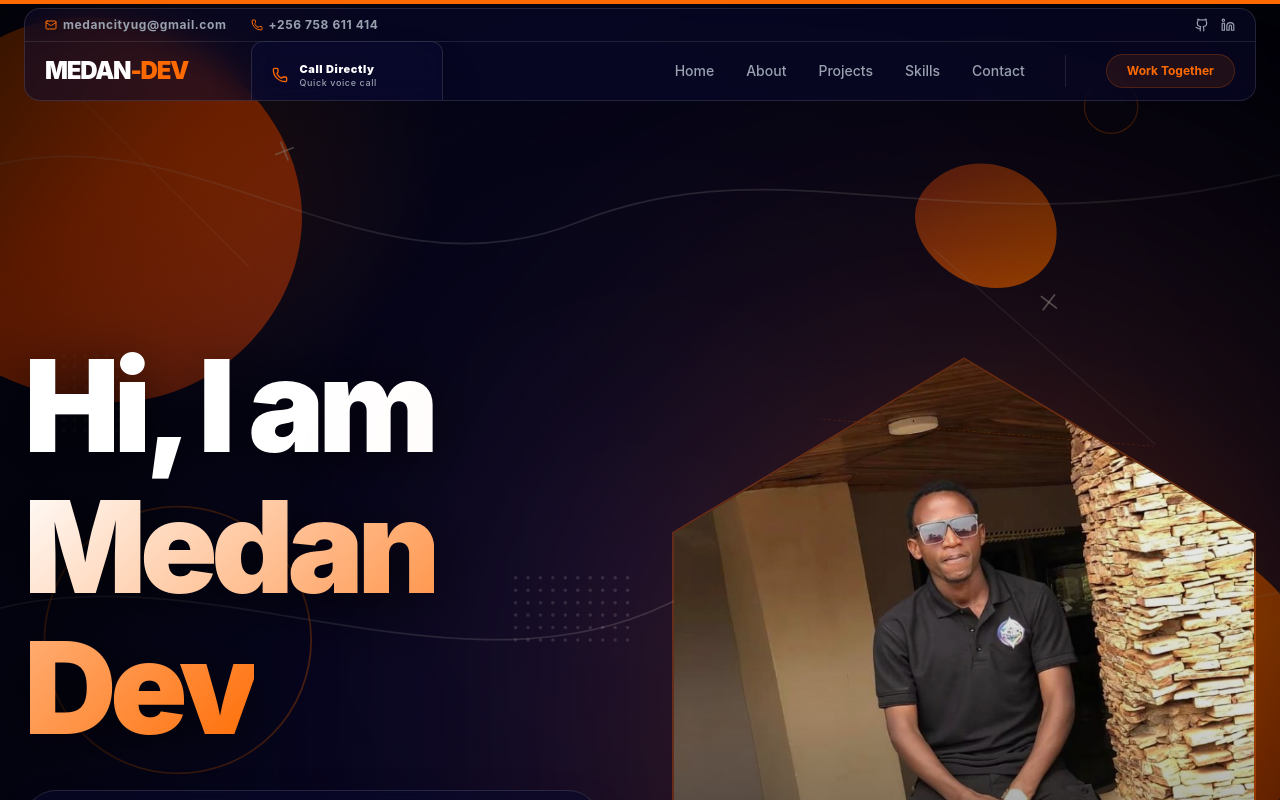
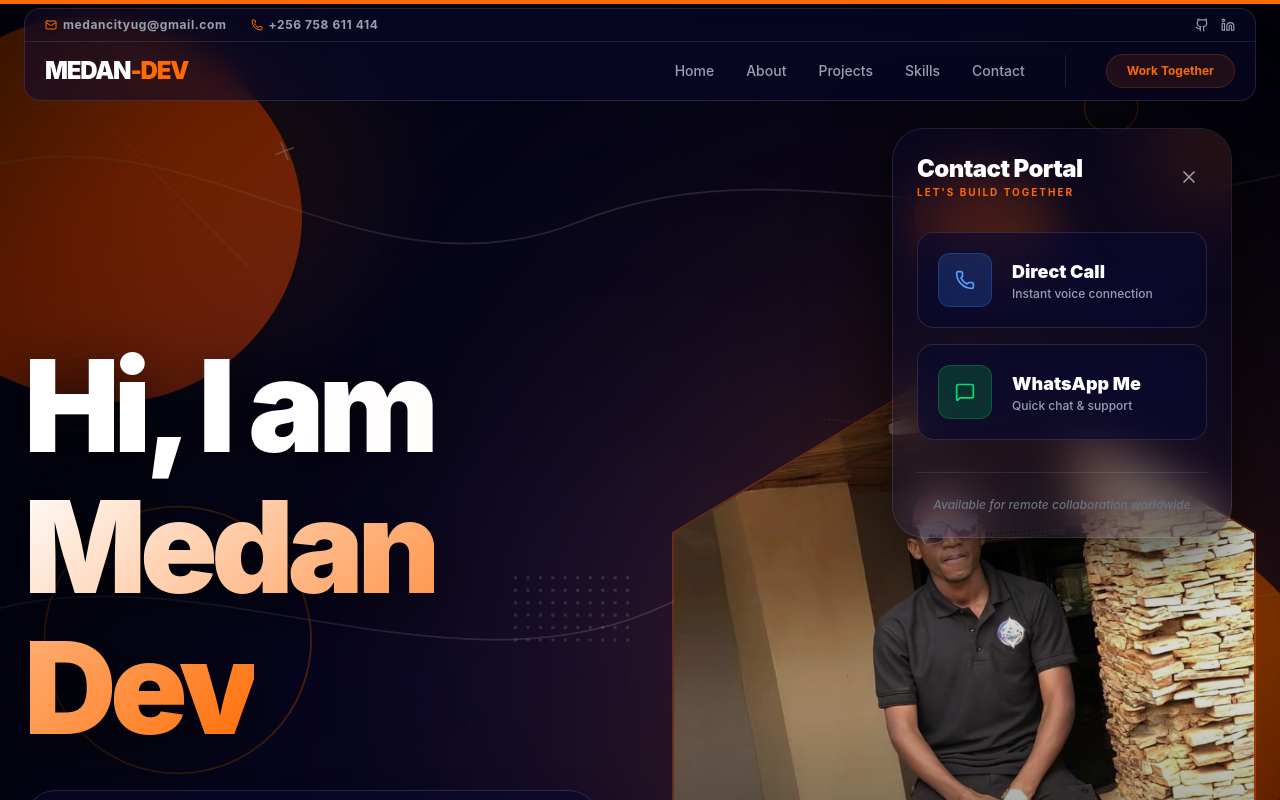
Before and after one commit to medan-dev/medan-dev, a Next.js app in the folder medan-dev/: page / in a window 1280 px wide. Both pictures are taken after a click on the button "+256 758 611 414". Shown: the top 800 px of the page. Built offline with nearby package versions, Linux system fonts and the light colour scheme.

Commit message:
feat: replace clipped contact dropdown with floating portal

```diff
--- a/medan-dev/src/components/Navbar.tsx
+++ b/medan-dev/src/components/Navbar.tsx
@@ -1,7 +1,7 @@
 'use client';
 
 import { motion, AnimatePresence } from 'framer-motion';
-import { Menu, X, Github, Linkedin, Mail, Phone, MessageSquare } from 'lucide-react';
+import { Menu, X, Github, Linkedin, Mail, Phone, MessageSquare, Send } from 'lucide-react';
 import { useState, useRef, useEffect } from 'react';
 
 const navLinks = [
@@ -15,12 +15,12 @@ const navLinks = [
 export default function Navbar() {
   const [isOpen, setIsOpen] = useState(false);
   const [showContactOptions, setShowContactOptions] = useState(false);
-  const dropdownRef = useRef<HTMLDivElement>(null);
+  const portalRef = useRef<HTMLDivElement>(null);
 
-  // Close dropdown when clicking outside
+  // Close portal when clicking outside
   useEffect(() => {
     function handleClickOutside(event: MouseEvent) {
-      if (dropdownRef.current && !dropdownRef.current.contains(event.target as Node)) {
+      if (portalRef.current && !portalRef.current.contains(event.target as Node)) {
         setShowContactOptions(false);
       }
     }
@@ -30,20 +30,23 @@ export default function Navbar() {
 
   const contactOptions = [
     {
-      name: 'Call Directly',
-      icon: <Phone size={16} />,
+      name: 'Direct Call',
+      icon: <Phone size={20} />,
       href: 'tel:+256758611414',
-      description: 'Quick voice call'
+      description: 'Instant voice connection',
+      color: 'bg-blue-500/20 text-blue-400 border-blue-500/30'
     },
     {
       name: 'WhatsApp Me',
-      icon: <MessageSquare size={16} />,
+      icon: <MessageSquare size={20} />,
       href: 'https://wa.me/256758611414',
-      description: 'Instant messaging'
+      description: 'Quick chat & support',
+      color: 'bg-green-500/20 text-green-400 border-green-500/30'
     }
   ];
 
   return (
+    <>
       <nav className="fixed top-0 w-full z-50 px-4 md:px-6 py-2">
         <div className="max-w-7xl mx-auto glass rounded-2xl border-white/10 overflow-hidden relative">
           {/* Upper Layer: Contact Details & Socials */}
@@ -53,7 +56,6 @@ export default function Navbar() {
                 <Mail size={12} className="text-accent" />
                 <span className="hidden sm:inline">medancityug@gmail.com</span>
               </a>
-            <div className="relative" ref={dropdownRef}>
               <button
                 onClick={() => setShowContactOptions(!showContactOptions)}
                 className="flex items-center gap-1.5 hover:text-accent transition-colors outline-none"
@@ -61,36 +63,6 @@ export default function Navbar() {
                 <Phone size={12} className="text-accent" />
                 <span>+256 758 611 414</span>
               </button>
-
-              <AnimatePresence>
-                {showContactOptions && (
-                  <motion.div
-                    initial={{ opacity: 0, y: 10, scale: 0.95 }}
-                    animate={{ opacity: 1, y: 0, scale: 1 }}
-                    exit={{ opacity: 0, y: 10, scale: 0.95 }}
-                    className="absolute top-full left-0 mt-2 w-48 glass rounded-xl border border-white/10 p-2 shadow-2xl z-50 overflow-hidden"
-                  >
-                    {contactOptions.map((opt) => (
-                      <a
-                        key={opt.name}
-                        href={opt.href}
-                        target={opt.href.startsWith('http') ? '_blank' : undefined}
-                        className="flex items-center gap-3 p-3 hover:bg-accent/10 rounded-lg transition-all group"
-                        onClick={() => setShowContactOptions(false)}
-                      >
-                        <div className="text-accent group-hover:scale-110 transition-transform">
-                          {opt.icon}
-                        </div>
-                        <div>
-                          <p className="text-[11px] font-black text-white">{opt.name}</p>
-                          <p className="text-[9px] text-gray-400 font-medium">{opt.description}</p>
-                        </div>
-                      </a>
-                    ))}
-                  </motion.div>
-                )}
-              </AnimatePresence>
-            </div>
             </div>
             <div className="flex gap-3 items-center">
               <a href="https://github.com/medan-dev" target="_blank" className="hover:text-accent transition-colors">
@@ -142,10 +114,12 @@ export default function Navbar() {
         </div>
 
         {/* Mobile Links */}
+        <AnimatePresence>
           {isOpen && (
             <motion.div
               initial={{ opacity: 0, y: -20 }}
               animate={{ opacity: 1, y: 0 }}
+              exit={{ opacity: 0, y: -20 }}
               className="md:hidden mt-2 mx-auto max-w-7xl glass rounded-2xl p-6 flex flex-col gap-4"
             >
               {navLinks.map((link) => (
@@ -173,6 +147,63 @@ export default function Navbar() {
               </div>
             </motion.div>
           )}
+        </AnimatePresence>
       </nav>
+
+      {/* Floating Contact Portal - Moved outside of the overflow-hidden nav */}
+      <AnimatePresence>
+        {showContactOptions && (
+          <div className="fixed inset-0 z-[100] flex items-start justify-center md:justify-end pt-24 md:pt-32 md:pr-12 pointer-events-none">
+            <motion.div
+              ref={portalRef}
+              initial={{ opacity: 0, x: 50, scale: 0.9 }}
+              animate={{ opacity: 1, x: 0, scale: 1 }}
+              exit={{ opacity: 0, x: 50, scale: 0.9 }}
+              className="w-[90%] max-w-[340px] glass-card p-6 rounded-[2rem] border-white/20 shadow-[0_20px_80px_rgba(0,0,0,0.8)] pointer-events-auto backdrop-blur-3xl relative overflow-hidden group"
+            >
+              {/* Decorative accent glow */}
+              <div className="absolute -top-12 -right-12 w-32 h-32 bg-accent/20 blur-[50px] rounded-full group-hover:bg-accent/30 transition-colors" />
+
+              <div className="flex justify-between items-center mb-8">
+                <div>
+                  <h3 className="text-2xl font-black tracking-tight">Contact Portal</h3>
+                  <p className="text-[10px] font-bold text-accent uppercase tracking-[0.2em]">Let's build together</p>
+                </div>
+                <button
+                  onClick={() => setShowContactOptions(false)}
+                  className="p-2 hover:bg-white/10 rounded-full transition-colors"
+                >
+                  <X size={20} className="text-gray-400" />
+                </button>
+              </div>
+
+              <div className="space-y-4">
+                {contactOptions.map((opt) => (
+                  <a
+                    key={opt.name}
+                    href={opt.href}
+                    target={opt.href.startsWith('http') ? '_blank' : undefined}
+                    className="flex items-center gap-5 p-5 glass rounded-2xl border border-white/5 hover:border-accent/30 hover:bg-accent/5 transition-all group/opt"
+                    onClick={() => setShowContactOptions(false)}
+                  >
+                    <div className={`p-4 rounded-xl border ${opt.color} group-hover/opt:scale-110 transition-transform`}>
+                      {opt.icon}
+                    </div>
+                    <div>
+                      <p className="font-black text-lg text-white group-hover/opt:text-accent transition-colors">{opt.name}</p>
+                      <p className="text-xs text-gray-400 font-medium">{opt.description}</p>
+                    </div>
+                  </a>
+                ))}
+              </div>
+
+              <div className="mt-8 pt-6 border-t border-white/10 text-center">
+                <p className="text-xs text-gray-500 font-medium italic">Available for remote collaboration worldwide</p>
+              </div>
+            </motion.div>
+          </div>
+        )}
+      </AnimatePresence>
+    </>
   );
 }
```
Lines whose indentation alone changed are shown as unchanged.
